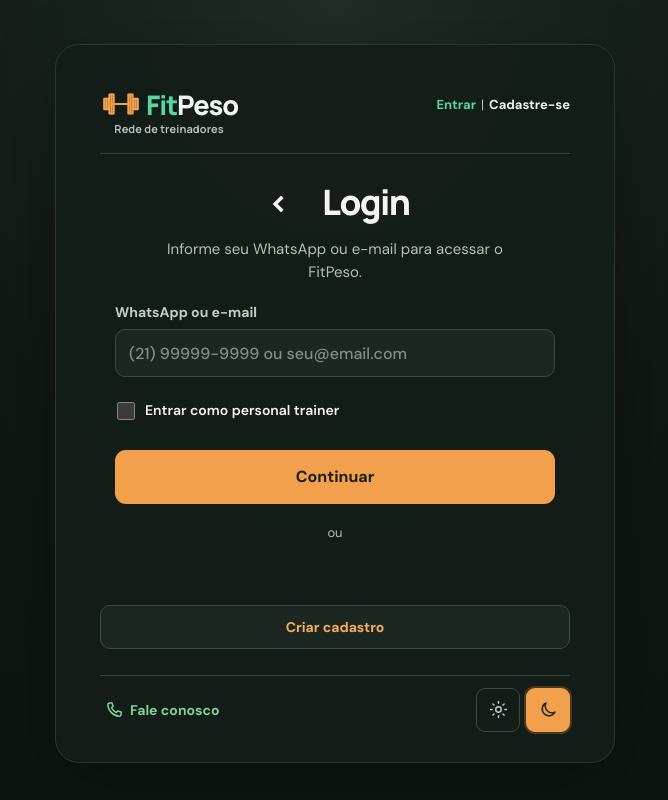
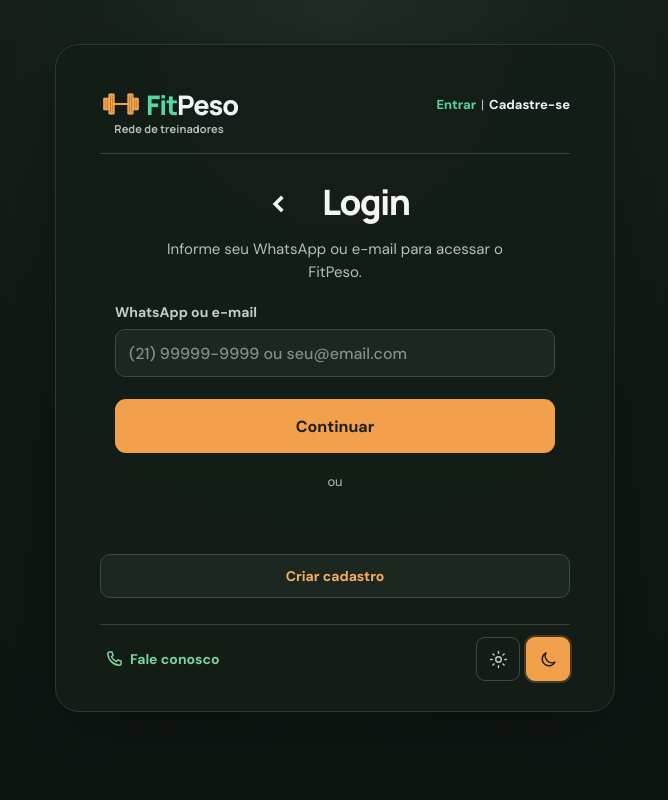
Before and after one commit to albertoapr/calculadoraimc, a Vue app: page /entrar in a window 1280 px wide. Shown: the whole page, without its empty margins (305-973 px from the left). Built offline with nearby package versions, Linux system fonts and the light colour scheme.

Commit message:
fix(login): remover checkbox Entrar como personal e mostrar login unico

```diff
--- a/src/views/auth/LoginView.vue
+++ b/src/views/auth/LoginView.vue
@@ -3,7 +3,6 @@ import { useFitpesoContext } from '../../composables/fitpesoContext'
 import HomeHeader from '../layout/HomeHeader.vue'
 const {
   theme,
-  loginAsTrainer,
   customerLoginError,
   loginIdentifier,
   loginStep,
@@ -18,7 +17,6 @@ const {
   trainerLoginLink,
   trainerLoginDialog,
   trainerLoginSubmitting,
-  requestLoginReturn,
   setGoogleButtonContainer,
   goBackFromTitle,
   whatsappChecking,
@@ -28,7 +26,6 @@ const {
   whatsappProgress,
   whatsappSecondsRemaining,
   markWhatsAppOpened,
-  changeLoginProfile,
   pollTrainerWhatsAppLogin,
   pollCustomerLogin,
   continueLoginIdentifier,
@@ -83,25 +80,11 @@ const {
           @input="emailLoginError = ''"
         />
       </label>
-      <label class="login-profile-option field-wide" for="login-as-trainer">
-        <input
-          id="login-as-trainer"
-          v-model="loginAsTrainer"
-          type="checkbox"
-          :disabled="requestLoginReturn"
-          @change="changeLoginProfile"
-        />
-        <span>Entrar como personal trainer</span>
-      </label>
       <p v-if="emailLoginError" class="login-validation-error field-wide" role="alert">
         {{ emailLoginError }}
       </p>
       <button class="primary-button field-wide" type="submit">Continuar</button>
-      <p v-if="loginAsTrainer" class="login-step-note field-wide" role="status">
-        Acesso de personal: use o WhatsApp ou o e-mail cadastrado como profissional.
-        O Google está disponível somente para clientes.
-      </p>
-      <div v-else class="login-google-alternative field-wide">
+      <div class="login-google-alternative field-wide">
         <span>ou</span>
         <div :ref="setGoogleButtonContainer" class="google-button-container"></div>
       </div>
@@ -127,24 +110,12 @@ const {
           confirmar o link.
         </p>
         <p
-          v-if="
-            loginIdentifierKind === 'email'
-              ? emailLoginError
-              : loginAsTrainer
-                ? trainerLoginError
-                : customerLoginError
-          "
+          v-if="loginIdentifierKind === 'email' ? emailLoginError : customerLoginError"
           class="login-validation-error field-wide"
           role="alert"
           aria-live="assertive"
         >
-          {{
-            loginIdentifierKind === 'email'
-              ? emailLoginError
-              : loginAsTrainer
-                ? trainerLoginError
-                : customerLoginError
-          }}
+          {{ loginIdentifierKind === 'email' ? emailLoginError : customerLoginError }}
         </p>
         <button
           id="login-confirm-action"
@@ -185,7 +156,7 @@ const {
       Criar cadastro
     </button>
     <div
-      v-if="loginAsTrainer ? trainerLoginDialog : showCustomerLoginDialog"
+      v-if="trainerLoginDialog || showCustomerLoginDialog"
       class="success-overlay"
       role="presentation"
     >
@@ -210,10 +181,10 @@ const {
           esta tela e aguarde a confirmação automática.
         </p>
         <a
-          v-if="loginAsTrainer ? trainerLoginLink : customerLoginVerificationLink"
+          v-if="trainerLoginDialog ? trainerLoginLink : customerLoginVerificationLink"
           class="primary-button customer-verification-link"
           @click="markWhatsAppOpened"
-          :href="loginAsTrainer ? trainerLoginLink : customerLoginVerificationLink"
+          :href="trainerLoginDialog ? trainerLoginLink : customerLoginVerificationLink"
           target="_blank"
           rel="noopener noreferrer"
           >{{
@@ -251,7 +222,7 @@ const {
           class="primary-button"
           type="button"
           :disabled="whatsappChecking"
-          @click="loginAsTrainer ? pollTrainerWhatsAppLogin() : pollCustomerLogin()"
+          @click="trainerLoginDialog ? pollTrainerWhatsAppLogin() : pollCustomerLogin()"
         >
           Código já enviado
         </button>
```
